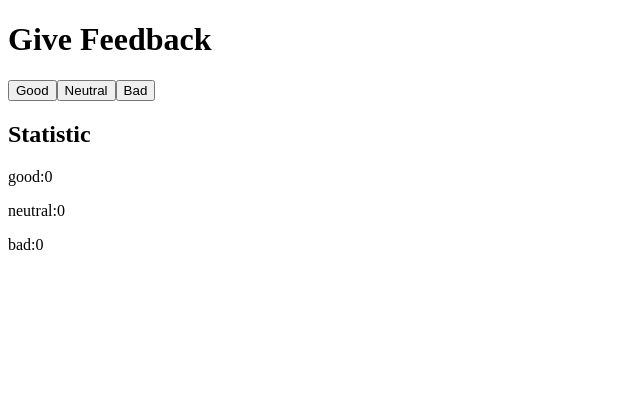
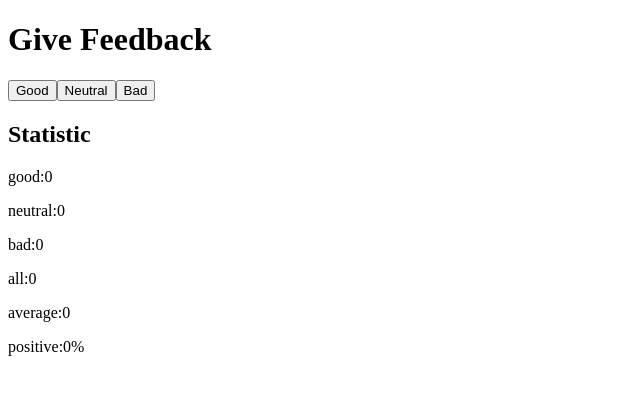
Before and after one commit to Valentina15-lopez/fullstackopen, a React (Create React App) app in the folder part1/unicafe/: page / in a window 1280 px wide. Shown: the top 394 px of the page, without its empty margins (0-640 px from the left). Built offline with nearby package versions, Linux system fonts and the light colour scheme.

Commit message:
parte 1.7

```diff
--- a/part1/unicafe/src/App.jsx
+++ b/part1/unicafe/src/App.jsx
@@ -5,6 +5,16 @@ const App = () => {
   const [neutral, setNeutral] = useState(0);
   const [bad, setBad] = useState(0);
 
+  const calculateAverage = () => {
+    const total = good + neutral + bad;
+    if (total === 0) return 0;
+    return (good * 1 + neutral * 0 + bad * -1) / total;
+  };
+  const calculatePositive = () => {
+    const total = good + neutral + bad;
+    if (total === 0) return "0%";
+    return `${((good / total) * 100).toFixed(2)}%`;
+  };
   return (
     <div>
       <h1>Give Feedback</h1>
@@ -15,6 +25,9 @@ const App = () => {
       <p>good:{good}</p>
       <p>neutral:{neutral}</p>
       <p>bad:{bad}</p>
+      <p>all:{good + neutral + bad}</p>
+      <p>average:{calculateAverage()}</p>
+      <p>positive:{calculatePositive()}</p>
     </div>
   );
 };
```
